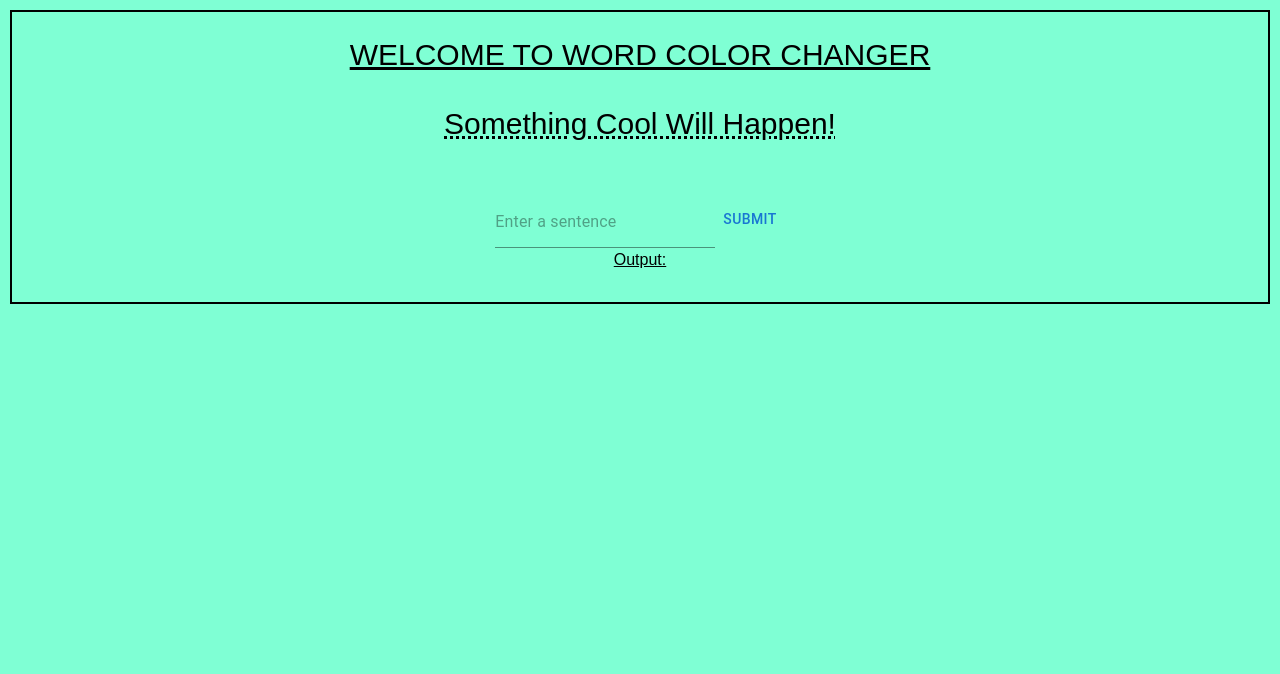
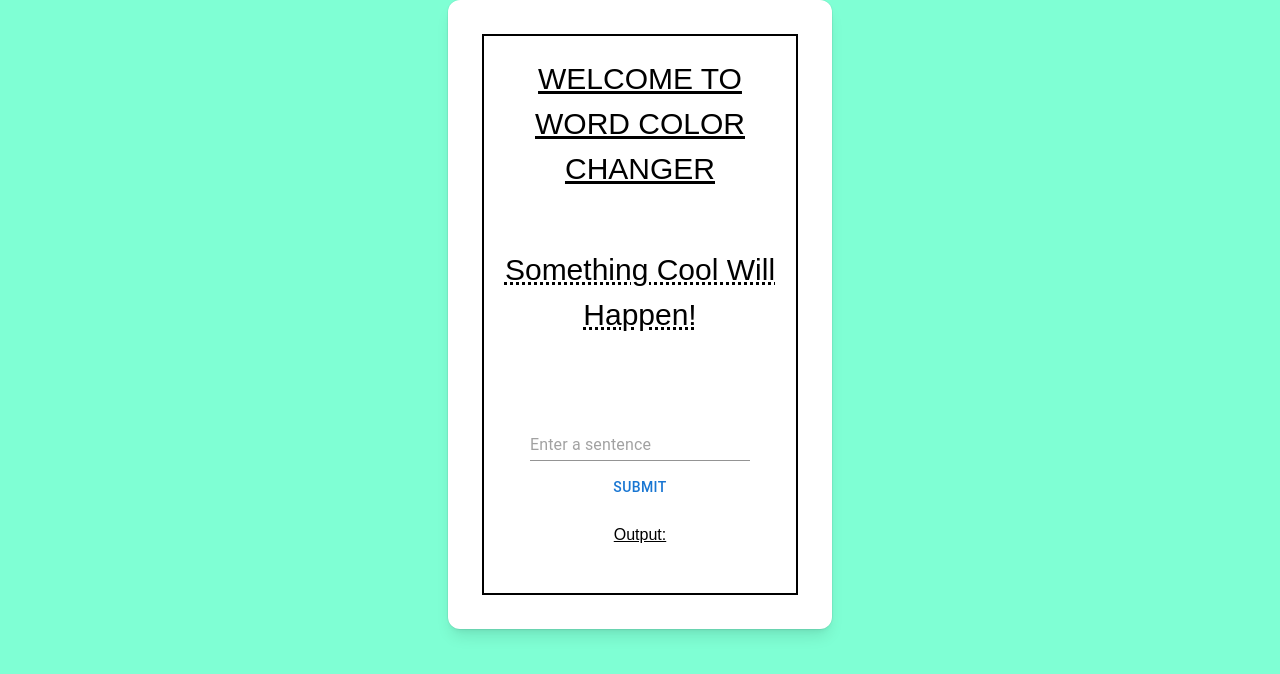
Before and after one commit to Steven-Ou/WordChanger, a Next.js app in the folder word/: page / in a window 1280 px wide. Shown: the top 674 px of the page. Built offline with nearby package versions, Linux system fonts and the light colour scheme.

Commit message:
updating with tailwind

```diff
--- a/word/app/page.js
+++ b/word/app/page.js
@@ -32,17 +32,20 @@ export default function Home() {
 
   return (
     //Frontend Section:
-    <div className="rounded-xl">
-      <Box id = "lock">
+    <div className="mx-auto flex max-w-sm items-center gap-x-4 rounded-xl bg-white
+    p-6 shadow-lg outline outline-black/5 dark:bg-slate-800
+    dark:shadow-none dark:outline-white/10
+    ">
+      <Box id = "lock" className="flex flex-col gap-y-4 text-colors-white-500 dark:text-white-400">
         <h1 className="change">WELCOME TO WORD COLOR CHANGER</h1>
         <br></br>
-        <h2 id="as">Something Cool Will Happen!</h2>
+        <h2 id="as" className=" text-white-500 dark:text-white-400">Something Cool Will Happen!</h2>
         <br></br>
         <br></br>
         <div className="ab">
           <Input
           type="text"
-          id="amount"
+          id="amount text-white-500 dark:text-white-400"
           placeholder="Enter a sentence"
           style={{textAlign:"center"}}
           value={inP}
```
